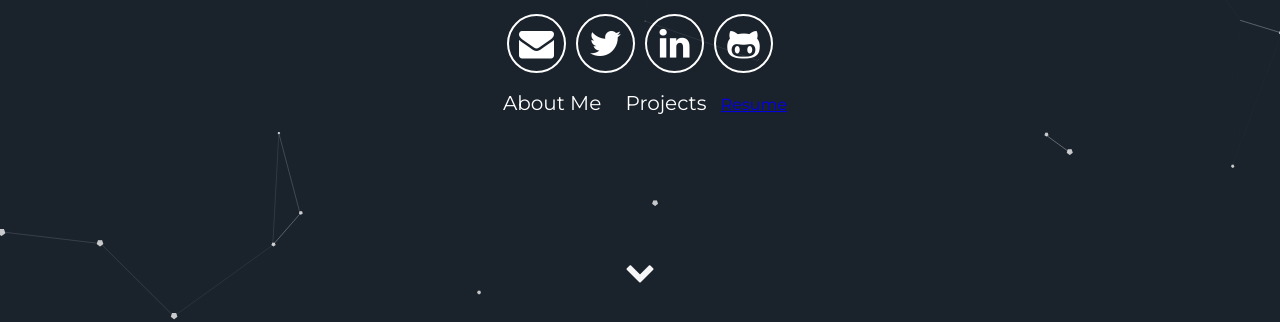
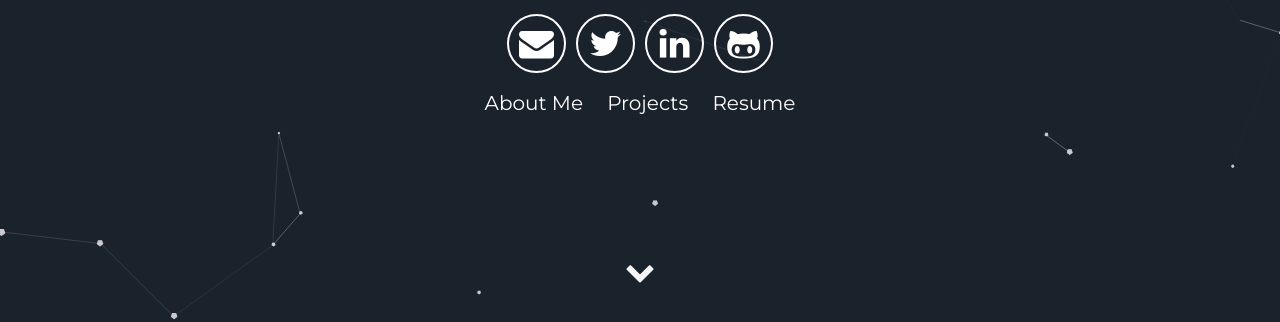
Before and after one commit to DeanMcK123/Portfolio2.0, a Jekyll site: the page built from index.html, in a window 1280 px wide. Shown: the part 560-882 px from the top of the page. Built offline with Jekyll 4.4.1, drawn with Linux system fonts in a browser that asks for light colours.

Commit message:
commit main

```diff
--- a/_includes/header.html
+++ b/_includes/header.html
@@ -13,7 +13,7 @@
       <div class="header-links">
         <a class="link" href="#about" data-scroll>About Me</a>
         <a class="link" href="#projects" data-scroll>Projects</a>
-        <a target="_blank" href="https://drive.google.com/file/d/1e8sLLpVWB5hzRXxYc4XFD_l5nZgp-HyC/view" data-scroll>Resume</a>
+        <a class="link" href="https://drive.google.com/file/d/1e8sLLpVWB5hzRXxYc4XFD_l5nZgp-HyC/view" data-scroll>Resume</a>
       </div>
   </div>
   <a class="down" href="#about" data-scroll><i class="icon fa fa-chevron-down" aria-hidden="true"></i></a>
```
